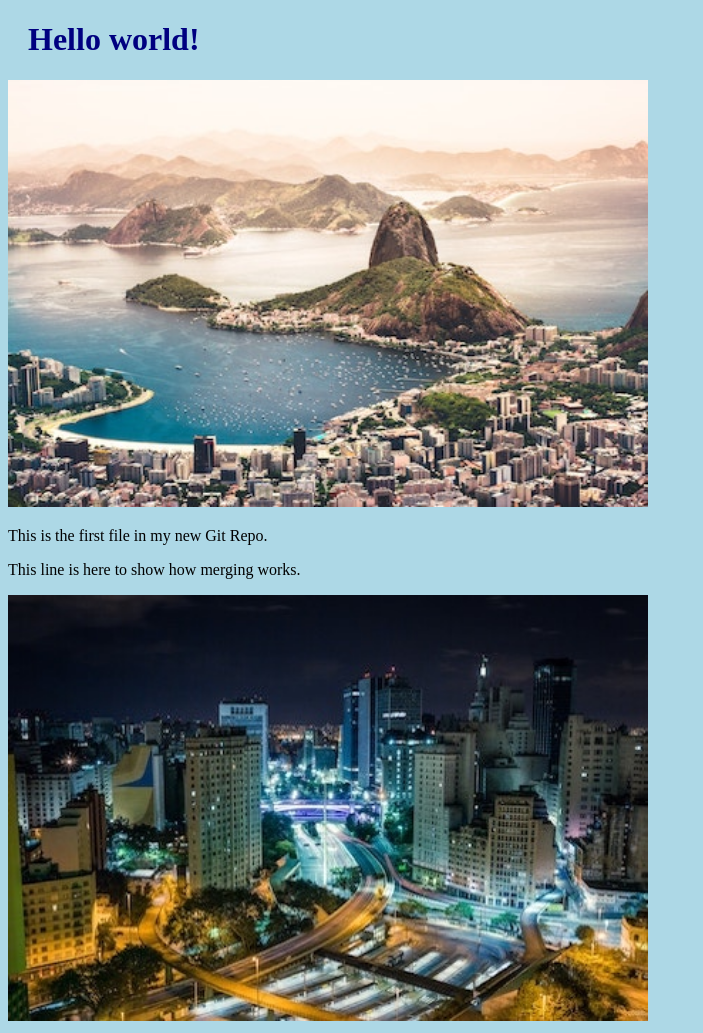
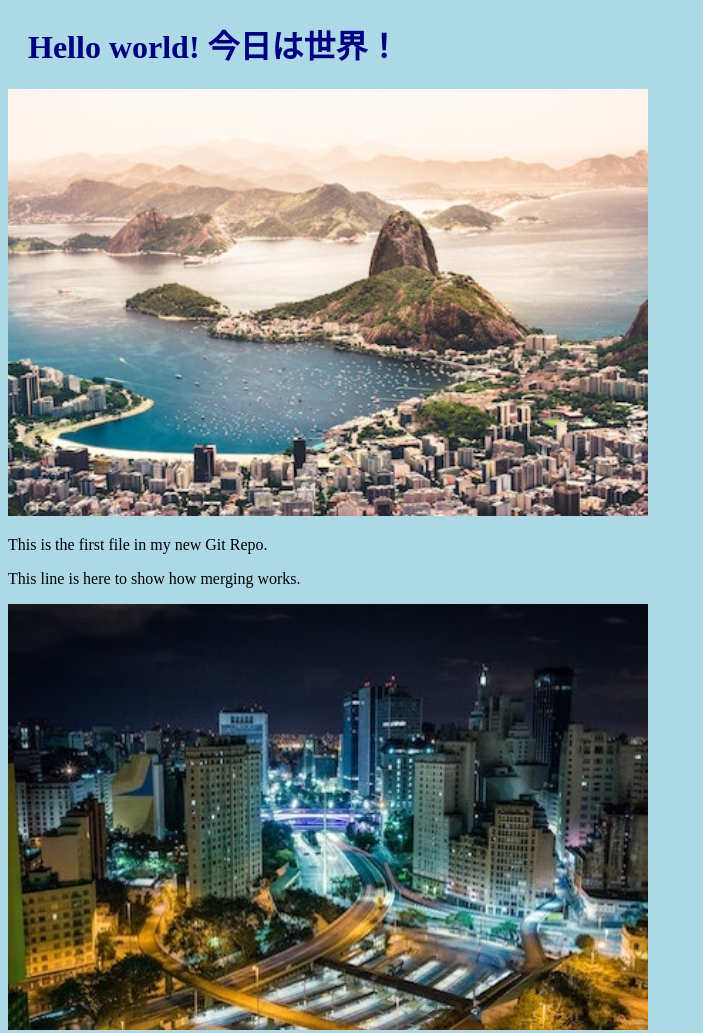
Before and after one commit to ryhashi/hello-world, a plain HTML site: page index.html in a window 1280 px wide. Shown: the whole page, without its empty margins (0-703 px from the left). Drawn offline with Linux system fonts and the light colour scheme.

Commit message:
Added 漢字 in h1

```diff
--- a/index.html
+++ b/index.html
@@ -6,7 +6,7 @@
 </head>
 <body>
 
-<h1>Hello world!</h1>
+<h1>Hello world! 今日は世界！</h1>
 <div><img src="img_hello_world.jpg" alt="Hello World from Space" style="width:100%;max-width:640px"></div>
 <p>This is the first file in my new Git Repo.</p>
 <p>This line is here to show how merging works.</p>
```
